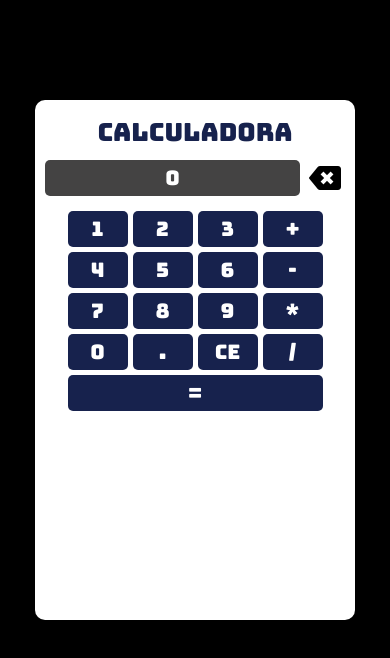
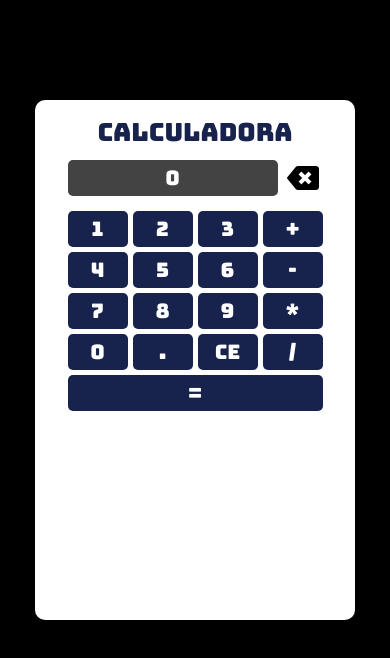
Before and after one commit to elton-souza/Calculadora2, a plain HTML site: page index.html in a window 390 px wide. Drawn offline with Linux system fonts and the light colour scheme.

Commit message:
responsive

```diff
--- a/css/style.css
+++ b/css/style.css
@@ -70,7 +70,7 @@ input{
         width: 300px;
     }
     .painel{
-        width: 255px;
+        width: 210px;
     }
     .calc{
         width: 100%;
```
